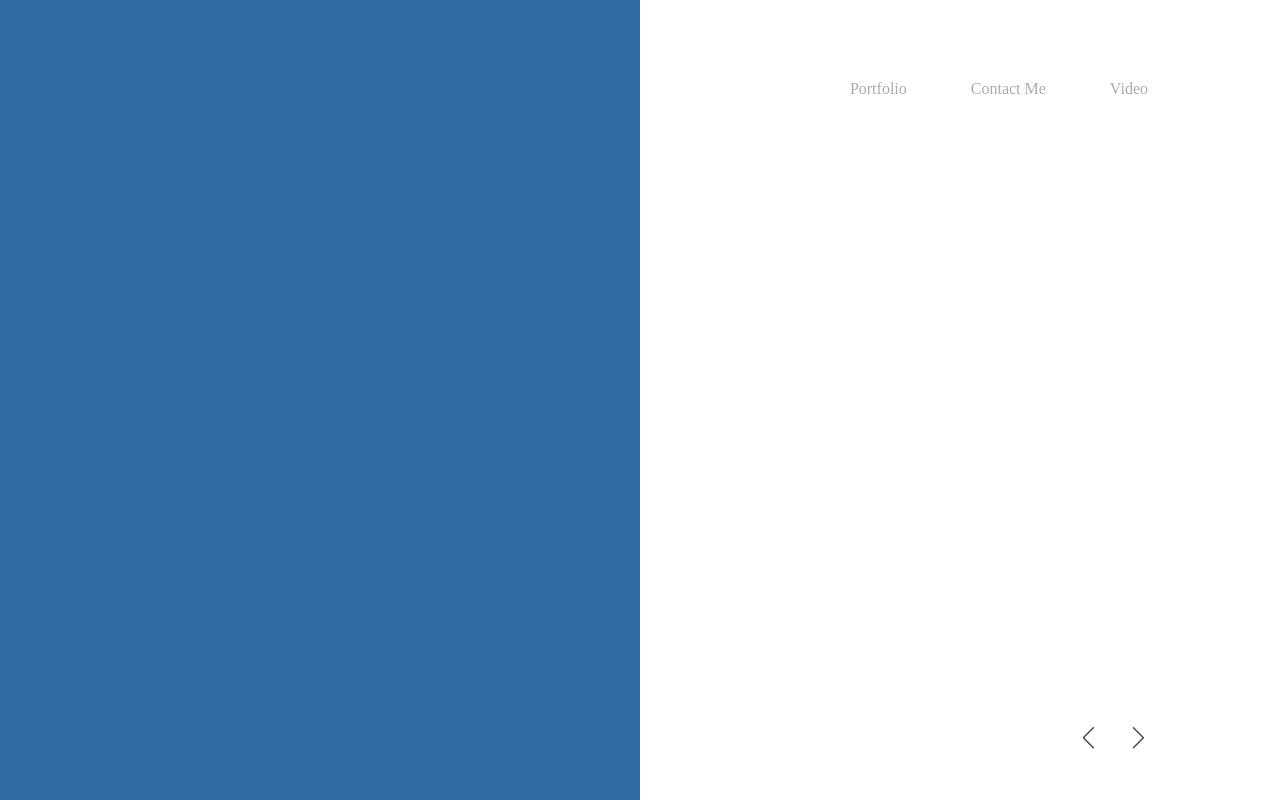
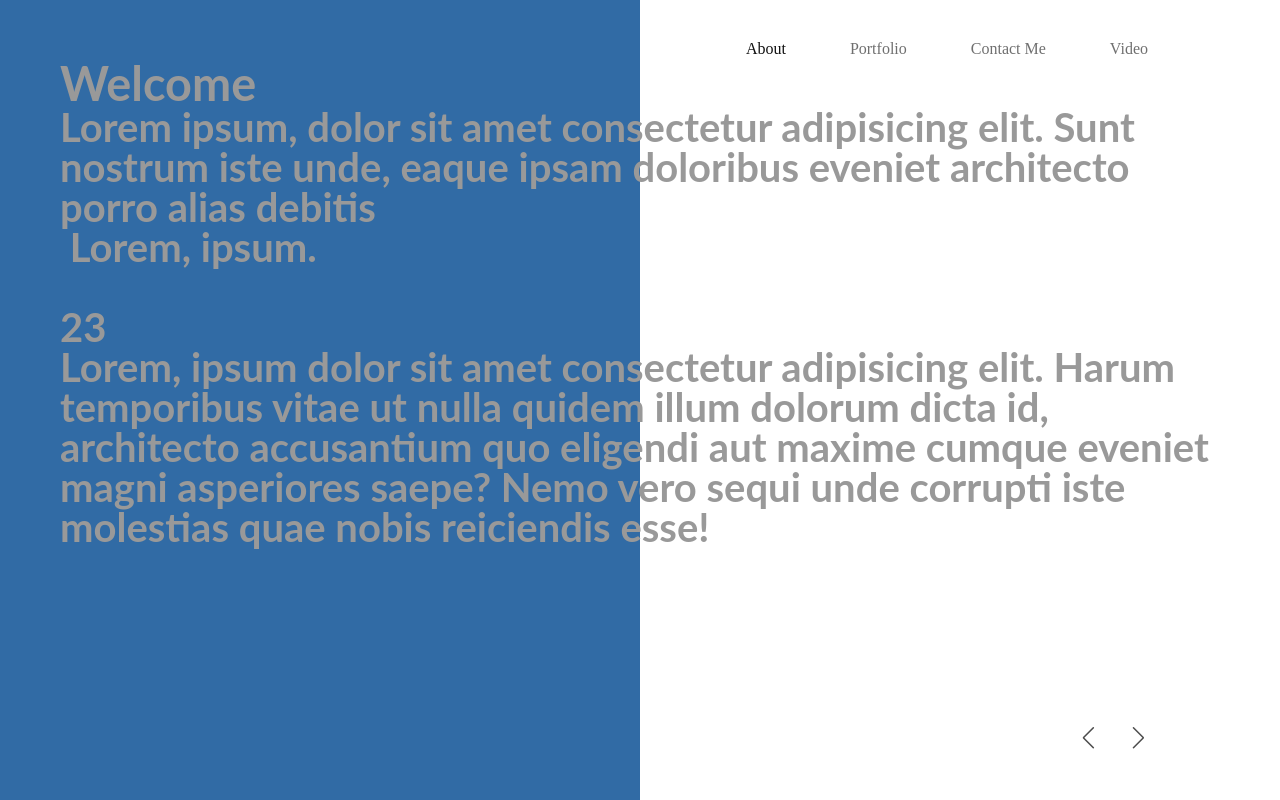
Before and after one commit to sssin1236/swiper_design, a plain HTML site: page index.html in a window 1280 px wide. Drawn offline with nearby package versions, Linux system fonts and the light colour scheme.

Commit message:
요소 채우기

```diff
--- a/index.html
+++ b/index.html
@@ -24,7 +24,24 @@
         </ul>
         <article class="swiper-wrapper">
             <div class="swiper-slide">
-                <div class="inner"></div>
+                <div class="inner">
+                    <div class="left">
+                        <h1>Welcome</h1>
+                        <p>Lorem ipsum, dolor sit amet consectetur adipisicing elit. Sunt nostrum iste unde, eaque ipsam doloribus eveniet architecto porro alias debitis</p>
+                        <div class="pic">
+                            <img src="" alt="">
+                            <span>Lorem, ipsum.</span>
+                        </div>
+                    </div>
+
+                    <div class="right">
+                        <div class="pic">
+                            <img src="" alt="">
+                        </div>
+                        <span>23</span>
+                        <p>Lorem, ipsum dolor sit amet consectetur adipisicing elit. Harum temporibus vitae ut nulla quidem illum dolorum dicta id, architecto accusantium quo eligendi aut maxime cumque eveniet magni asperiores saepe? Nemo vero sequi unde corrupti iste molestias quae nobis reiciendis esse!</p>
+                    </div>
+                </div>
             </div>
             <div class="swiper-slide">
                 <div class="inner"></div>
--- a/scss/style.scss
+++ b/scss/style.scss
@@ -81,7 +81,7 @@
     .swiper-pagination{
         position: absolute;
         left: auto;
-        right: 10vw; top: 10vh;
+        right: 10vw; top: 5vh;
         width: auto; height: 50px;
         z-index: 2;
 
@@ -91,11 +91,11 @@
             border-radius: 0px;
             margin-left: 60px;
             opacity: 0.7;
-            color: #888;
+            color: #333;
 
             &.swiper-pagination-bullet-active{
                 opacity: 1;
-                color: #fff;
+                color: #111;
             }
         }
     }
```
Also changed, not shown: css/style.css, 1 other file.
